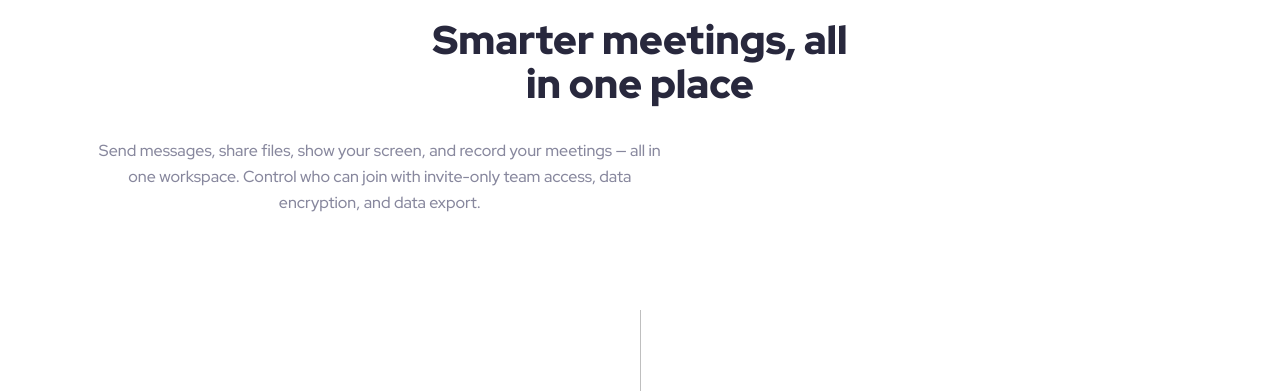
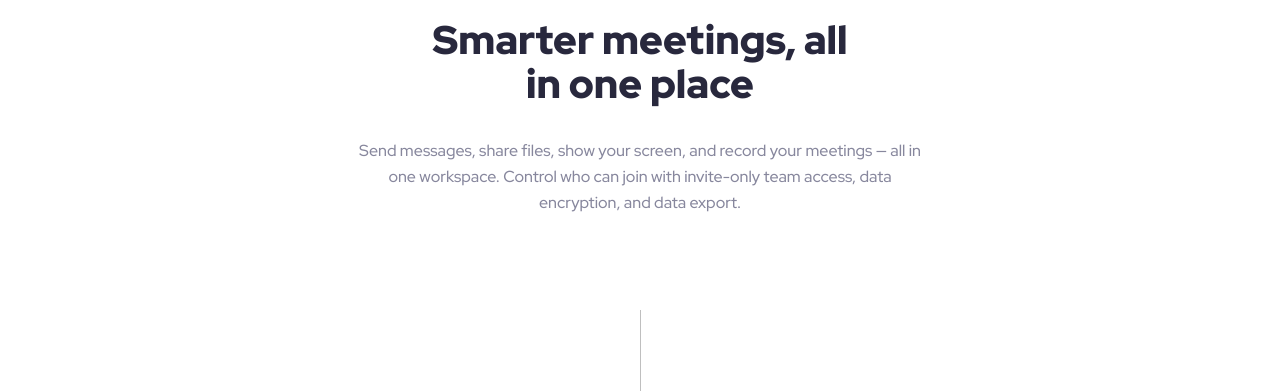
Before and after one commit to DatoAbuta/davaleba10, a plain HTML site: page index.html in a window 1280 px wide. Shown: the part 1487-1878 px from the top of the page. Drawn offline with Linux system fonts and the light colour scheme.

Commit message:
davaleba10

```diff
--- a/responsive.css
+++ b/responsive.css
@@ -81,6 +81,8 @@
         line-height: 26px;
         width: 573px;
         margin-top: 32px;
+        margin-left: 50%;
+        transform: translateX(-50%);
     }
     h5{
         color: #FAFAFA;
--- a/styles.css
+++ b/styles.css
@@ -214,7 +214,6 @@ h4{
     line-height: 26px; /* 162.5% */
     width: 327px;
     margin: 26px 24px 32px 36px;
-    transform: translateX(10%);
 }
 
 .meoreseqcia{
```
